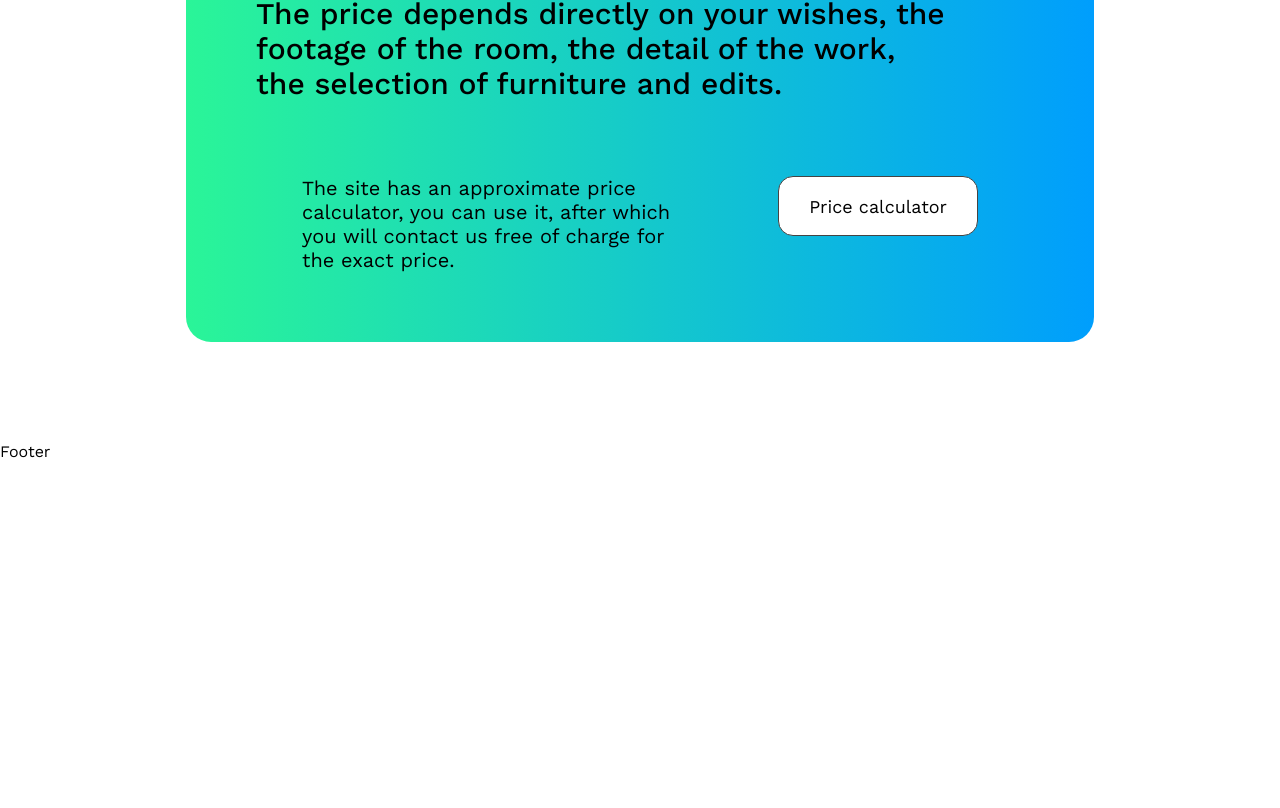
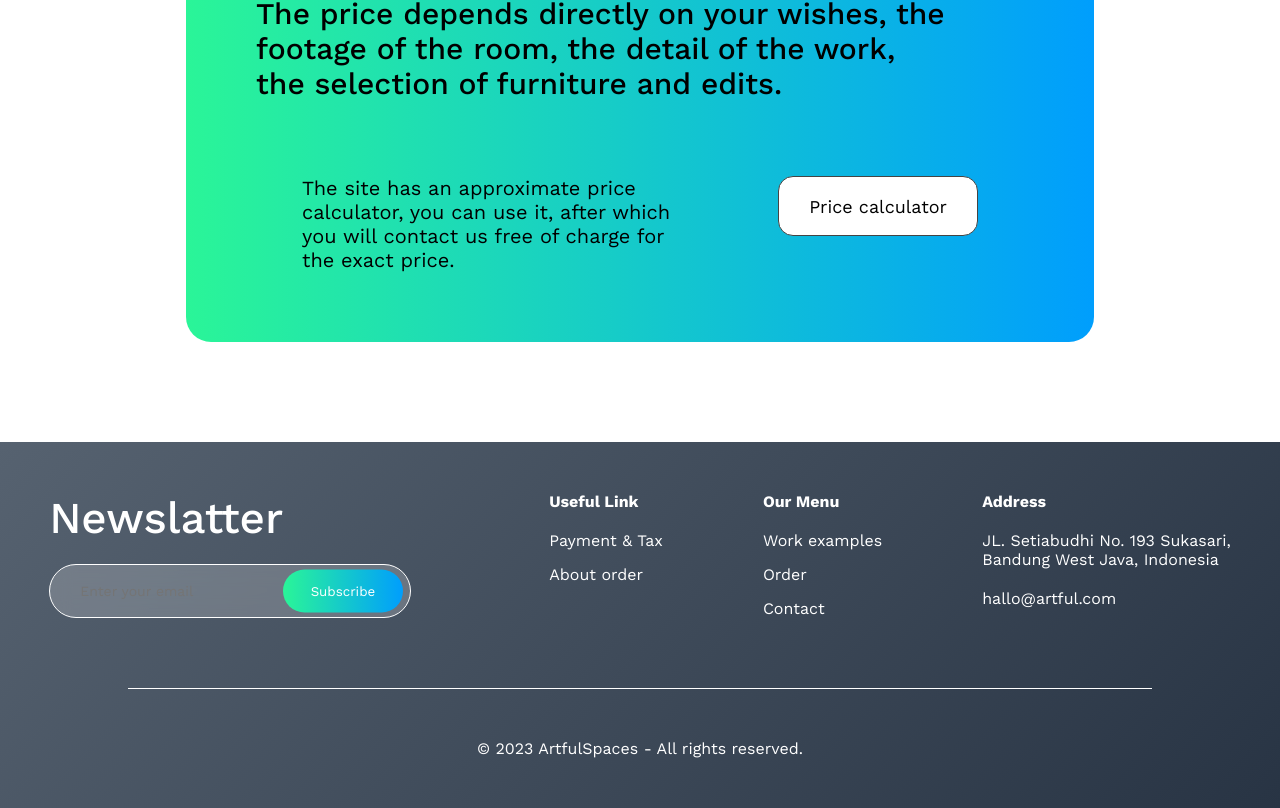
Before and after one commit to VRomanenko04/ArtfulSpaces, a React (Vite) app: page / in a window 1280 px wide. Shown: the part 2551-3359 px from the top of the page. Before the commit the page ends 3012 px from the top, so only its background shows below. Built offline with nearby package versions, Linux system fonts and the light colour scheme.

Commit message:
Сделал компонент Footer а так же Subscribe и Footernav

```diff
--- /dev/null
+++ b/src/components/UI/footer-navbar/FooterNav.tsx
@@ -0,0 +1,27 @@
+import { Link } from 'react-router-dom';
+import classes from './_footer-nav.module.scss';
+
+type Link = {
+    link: string;
+    to: string;
+}
+
+type Props = {
+    links: Link[];
+}
+
+const FooterNav: React.FC<Props> = ({ links }) => {
+    return (
+        <div>
+            <ul className={classes.list}>
+                {links.map((link, index) => (
+                    <li key={index}>
+                        <Link className={classes.link} to={link.to}>{link.link}</Link>
+                    </li>
+                ))}
+            </ul>
+        </div>
+    )
+}
+
+export default FooterNav
--- /dev/null
+++ b/src/components/UI/footer-navbar/_footer-nav.module.scss
@@ -0,0 +1,12 @@
+.list {
+    list-style: none;
+
+    li {
+        margin-top: 15px;
+    }
+}
+
+.link {
+    text-decoration: none;
+    color: #fff;
+}
--- /dev/null
+++ b/src/components/UI/subscribe/Subscribe.tsx
@@ -0,0 +1,12 @@
+import classes from './_subscribe.module.scss';
+
+const Subscribe = () => {
+    return (
+        <div className={classes.input__container}>
+            <input type="text" className={classes.input__field} placeholder="Enter your email"/>
+            <button className={classes.submit__button}>Subscribe</button>
+        </div>
+    )
+}
+
+export default Subscribe;
--- /dev/null
+++ b/src/components/UI/subscribe/_subscribe.module.scss
@@ -0,0 +1,32 @@
+@import '../../../style/var';
+
+.input__container {
+    position: relative;
+    width: 300px;
+    margin: 20px auto;
+}
+
+.input__field {
+    width: 100%;
+    padding-left: 30px;
+    border: 1px solid #FFF;
+    border-radius: 50px;
+    padding: 18px 30px;
+    background: rgba(255, 255, 255, 0.20);
+    backdrop-filter: blur(10px);
+    color: #fff;
+    font-size: 14px;
+}
+
+.submit__button {
+    background: $maingradient;
+    position: absolute;
+    right: -18%;
+    top: 50%;
+    transform: translateY(-50%);
+    color: white;
+    border: none;
+    border-radius: 50px;
+    padding: 14px 28px;
+    cursor: pointer;
+}
--- a/src/components/simple/footer/Footer.tsx
+++ b/src/components/simple/footer/Footer.tsx
@@ -1,7 +1,46 @@
+import FooterNav from '../../UI/footer-navbar/FooterNav';
+import Subscribe from '../../UI/subscribe/Subscribe';
+import classes from './_footer.module.scss';
 
 const Footer = () => {
+    const links_1 = [
+        { link: 'Payment & Tax', to: 'payment' },
+        { link: 'About order', to: 'howorder'}
+    ];
+    const links_2 = [
+        { link: 'Work examples', to: 'examples' },
+        { link: 'Order', to: 'order' },
+        { link: 'Contact', to: 'contact' }
+    ];
+
     return (
-        <div>Footer</div>
+        <section className={classes.footer__container}>
+            <div className={classes.footer__navbar}>
+                <div className={classes.subscribe__block}>
+                    <h4>Newslatter</h4>
+                    <Subscribe/>
+                </div>
+                <div className={classes.navlinks}>
+                    <div className={classes.nav__part}>
+                        <p><strong>Useful Link</strong></p>
+                        <FooterNav links={links_1}/>
+                    </div>
+                    <div className={classes.nav__part}>
+                        <p><strong>Our Menu</strong></p>
+                        <FooterNav links={links_2}/>
+                    </div>
+                    <div className={classes.nav__part}>
+                        <p><strong>Address</strong></p>
+                        <p>JL. Setiabudhi No. 193 Sukasari,<br/> Bandung West Java, Indonesia</p>
+                        <p>hallo@artful.com</p>
+                    </div>
+                </div>
+            </div>
+            <div className={classes.line}></div>
+            <div className={classes.copyright}>
+                <p>© 2023 ArtfulSpaces - All rights reserved.</p>
+            </div>
+        </section>
     )
 }
 
--- a/src/components/simple/footer/_footer.module.scss
+++ b/src/components/simple/footer/_footer.module.scss
@@ -0,0 +1,46 @@
+.footer__container {
+    background: linear-gradient(133deg, #566270 0%, #283444 100%);
+    display: flex;
+    flex-direction: column;
+    align-items: center;
+    justify-content: center;
+    color: #fff;
+}
+
+.subscribe__block h4 {
+    font-size: 44px;
+    font-weight: 500;
+}
+
+.footer__navbar {
+    display: flex;
+    flex-direction: row;
+    justify-content: space-between;
+    padding-top: 50px;
+}
+
+.navlinks {
+    display: flex;
+    flex-direction: row;
+    justify-content: flex-end;
+    margin-left: 100px;
+
+    p{
+        margin-bottom: 20px;
+    }
+}
+
+.nav__part {
+    margin-left: 100px;
+}
+
+.line {
+    background: #FFF;
+    width: 80%;
+    height: 1px;
+    margin: 50px 0;
+}
+
+.copyright p {
+    margin-bottom: 50px;
+}
```
